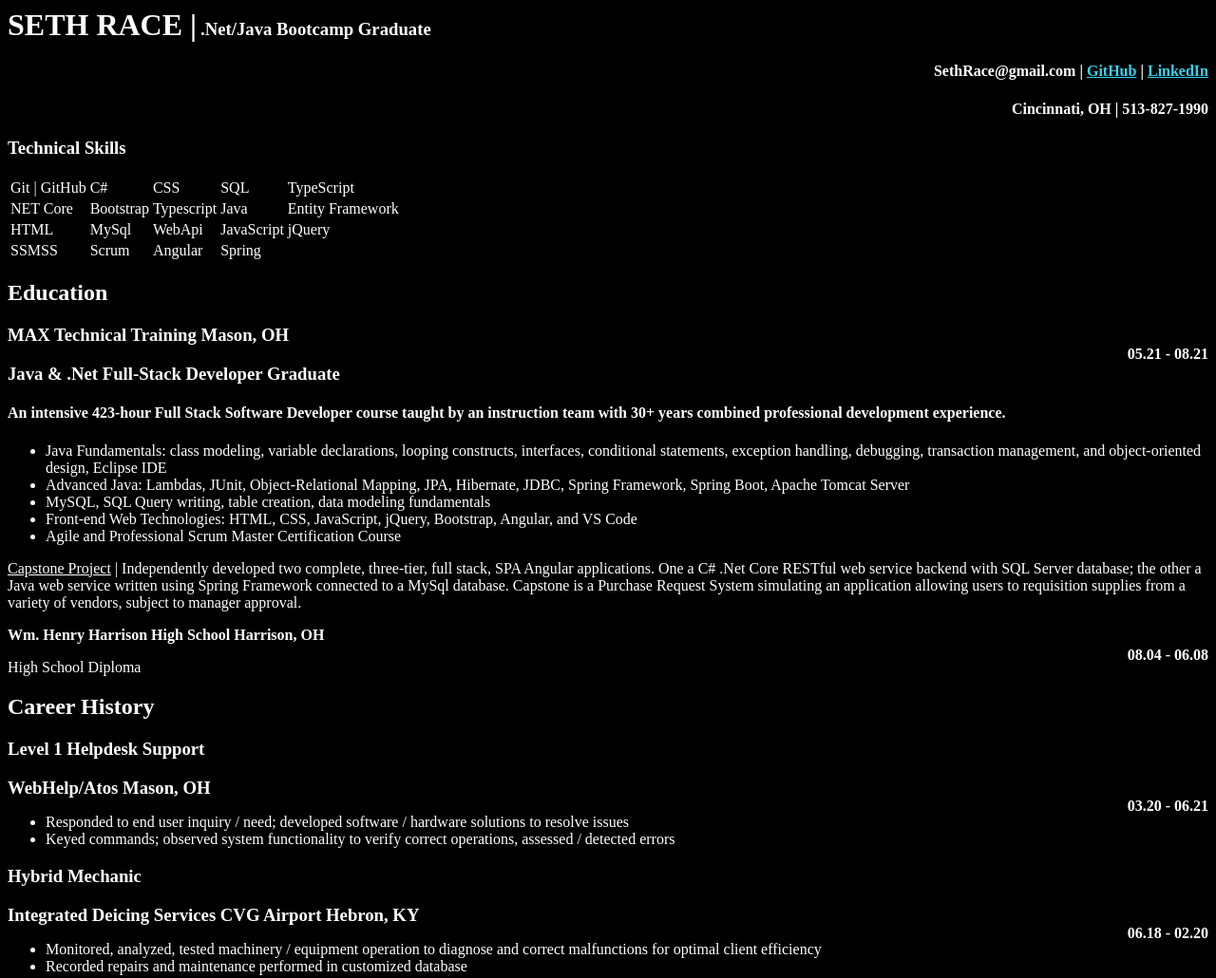
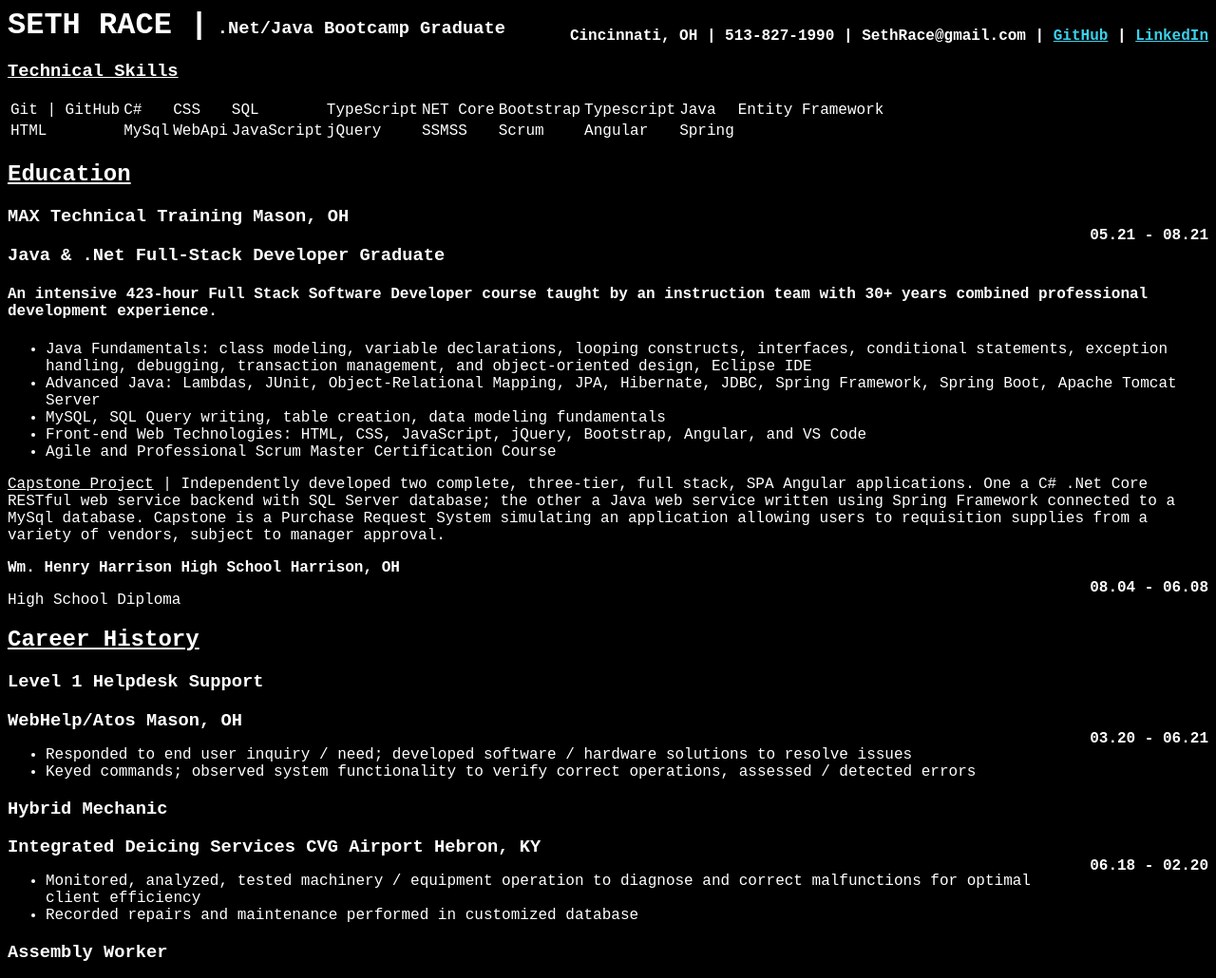
Before and after one commit to Seth-Race/html-css-js, a plain HTML site: page CV-HTML/HTML-CV.html in a window 1280 px wide. Shown: the top 1030 px of the page at 95% size. Drawn offline with Linux system fonts and the light colour scheme.

Commit message:
Style changes.

```diff
--- a/CV-HTML/HTML-CV.html
+++ b/CV-HTML/HTML-CV.html
@@ -5,24 +5,25 @@
     <meta http-equiv="X-UA-Compatible" content="IE=edge">
     <meta name="viewport" content="width=device-width, initial-scale=1.0">
     <title>Seth Race CV</title>
+    <style>
+        /* h3 {
+            /* this is where you'd do style portions specifically for h3.
+        } */
+    </style>
 </head>
-<body style="background-color: black;">
-    <h1 style="color: white;display: inline;">SETH RACE |</h1> <h3 style="color: white;display: inline;">.Net/Java Bootcamp Graduate</h3>
-    <h4 style="color: white;text-align: right;">SethRace@gmail.com | <a style="color:rgb(59, 208, 235);" href="https://github.com/Seth-Race">GitHub</a> | <a style="color:rgb(59, 208, 235);" href="www.linkedin.com/in/Seth-Race">LinkedIn</a></h4>
-    <h4 style="color: white;text-align: right;">Cincinnati, OH | 513-827-1990</h4>
+<body style="background-color: black; font-family: 'Courier New', Courier, monospace;">
+    <h1 style="color: white;display: inline; margin-bottom: 0;">SETH RACE |</h1> <h3 style="color: white;display: inline;">.Net/Java Bootcamp Graduate <h4 style="color: white;float: right;">Cincinnati, OH | 513-827-1990 | SethRace@gmail.com | <a style="color:rgb(59, 208, 235);" href="https://github.com/Seth-Race">GitHub</a> | <a style="color:rgb(59, 208, 235);" href="www.linkedin.com/in/Seth-Race">LinkedIn</a></h4></h3>
     <p></p>
     <div>
         <table>
             <tbody>
-                <h3 style="color: white;">Technical Skills</h3>
+                <h3 style="color: white;"><u>Technical Skills</u></h3>
             <tr>
             <td style="color: white;">Git  |  GitHub</td>
             <td style="color: white;">C#</td>
             <td style="color: white;">CSS</td>
             <td style="color: white;">SQL</td>
             <td style="color: white;">TypeScript</td>
-            </tr>
-            <tr>
             <td style="color: white;">NET Core</td>
             <td style="color: white;">Bootstrap</td>
             <td style="color: white;">Typescript</td>
@@ -35,8 +36,6 @@
             <td style="color: white;">WebApi</td>
             <td style="color: white;">JavaScript</td>
             <td style="color: white;">jQuery</td>
-            </tr>
-            <tr>
             <td style="color: white;">SSMSS</td>
             <td style="color: white;">Scrum</td>
             <td style="color: white;">Angular</td>
@@ -46,7 +45,7 @@
             </table>
     </div>
 
-<h2 style="color: white;">Education</h2>
+<h2 style="color: white;"><u>Education</u></h2>
 <h3 style="color: white; display: inline;">MAX Technical Training Mason, OH</h3> <h4 style="color: white; display: inline; float: right;"> 05.21 - 08.21</h4>
 <h3 style="color: white; text-align: left;"> Java & .Net Full-Stack Developer Graduate</h3>
 <p><h4 style="text-align: left; color: white;">An intensive 423-hour Full Stack Software Developer course taught by an instruction team with 30+ years combined professional development experience.</h4>
@@ -64,7 +63,7 @@
 <p><span style="text-align: left; color: white;"> High School Diploma</span></p>
 </p>
 <p></p>
-<h2 style="color: white;">Career History</h2>
+<h2 style="color: white;"><u>Career History</u></h2>
 <h3 style="color: white; text-align: left;">Level 1 Helpdesk Support</h3>
 <h3 style="color: white; display: inline;">WebHelp/Atos Mason, OH</h3> <h4 style="color: white; display: inline; float: right;"> 03.20 - 06.21</h4>
 <ul>
```
